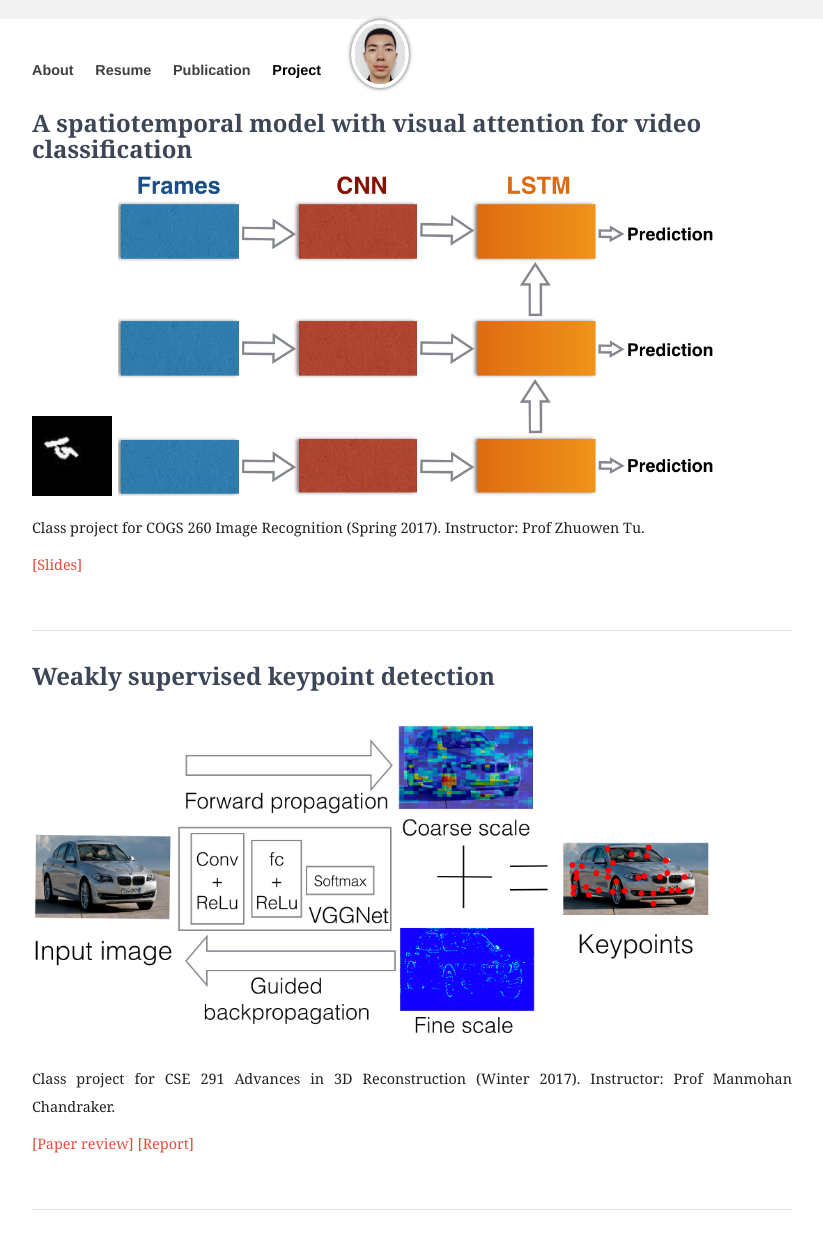
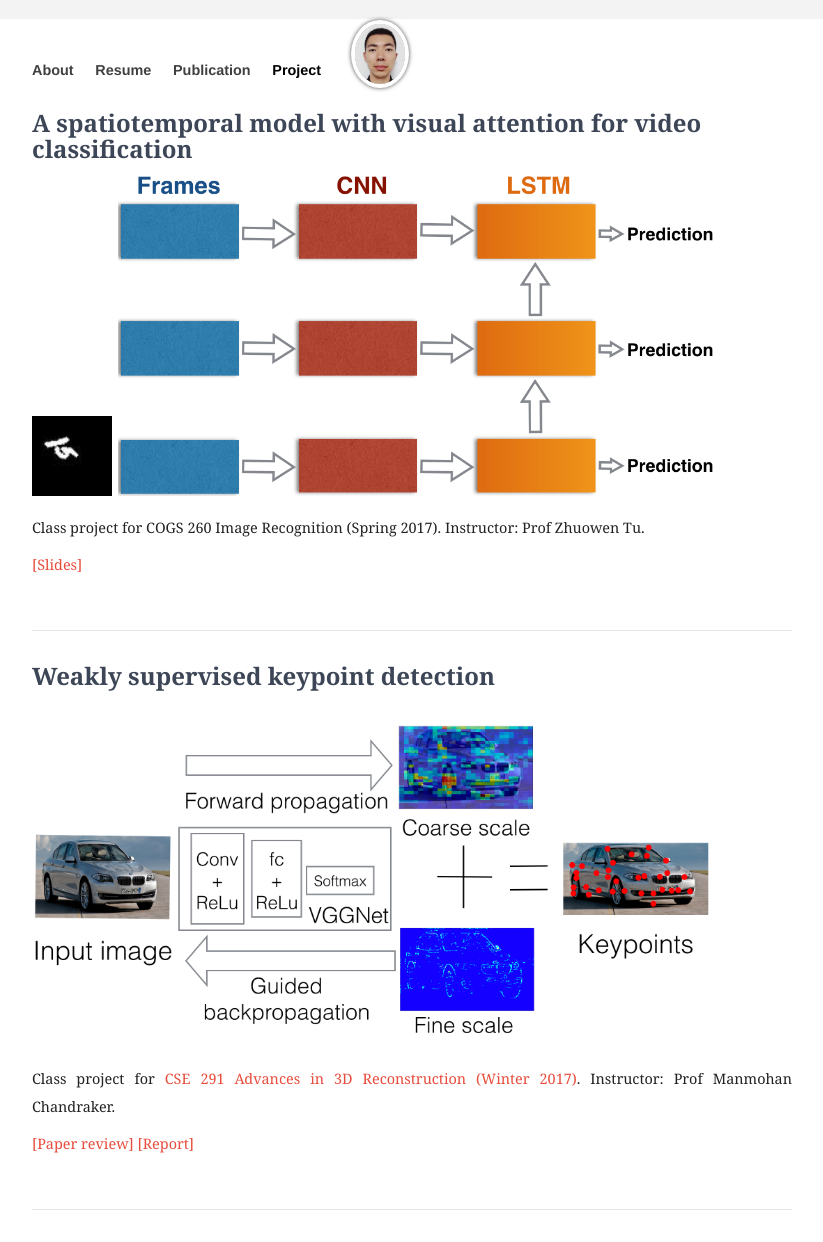
Before and after one commit to moshanATucsd/moshanATucsd.github.io, a Jekyll site: the page built from project/index.html, in a window 1280 px wide. Shown: the whole page, without its empty margins (228-1051 px from the left). Built offline with Jekyll 4.4.1, drawn with Linux system fonts in a browser that asks for light colours; nearby versions of some CDN libraries; some of the changed lines change nothing that is shown.

Commit message:
add link

```diff
--- a/project/index.html
+++ b/project/index.html
@@ -34,7 +34,7 @@ category: project
                 alt="Oxford Screenshot" width="680">
         </p>
         <p>
-        Class project for CSE 291 Advances in 3D Reconstruction (Winter 2017). Instructor: Prof Manmohan Chandraker.
+        Class project for <a href="http://cseweb.ucsd.edu/~mkchandraker/classes/CSE291/2017/">CSE 291 Advances in 3D Reconstruction (Winter 2017)</a>. Instructor: Prof Manmohan Chandraker.
         </p>
         <p>
         <a href="http://cseweb.ucsd.edu/~mkchandraker/classes/CSE291/2017/Presentations/04_Viewpoint_Estimation_Shan.pdf">[Paper review]</a>
```
